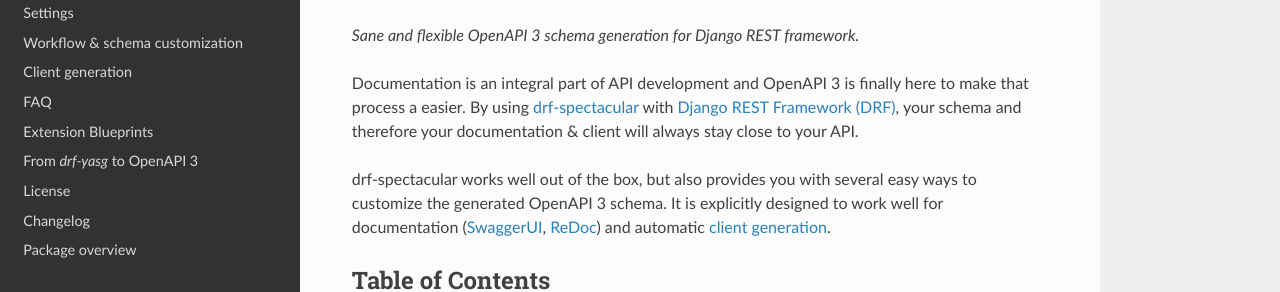
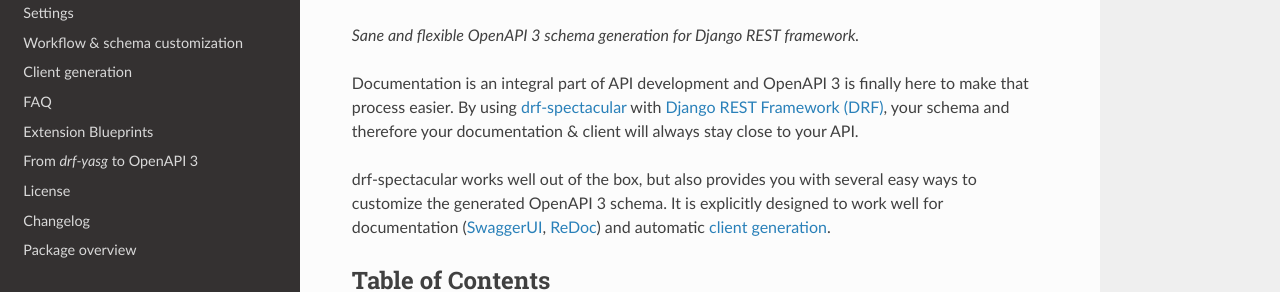
Before and after one commit to tfranzel/drf-spectacular, a Sphinx documentation site: the page built from docs/index.rst, in a window 1280 px wide and 900 px high. Shown: the part 136-428 px from the top of the window. Built offline with Sphinx 7.4.7 and the Read the Docs theme 2.0.0, drawn with Linux system fonts in a browser that asks for light colours.

```diff
--- a/docs/index.rst
+++ b/docs/index.rst
@@ -4,7 +4,7 @@ drf-spectacular
 *Sane and flexible OpenAPI 3 schema generation for Django REST framework.*
 
 Documentation is an integral part of API development and OpenAPI 3 is finally here
-to make that process a easier. By using `drf-spectacular <https://github.com/tfranzel/drf-spectacular>`_
+to make that process easier. By using `drf-spectacular <https://github.com/tfranzel/drf-spectacular>`_
 with `Django REST Framework (DRF) <https://www.django-rest-framework.org/>`_,
 your schema and therefore your documentation & client will always stay close to your API.
 
```
